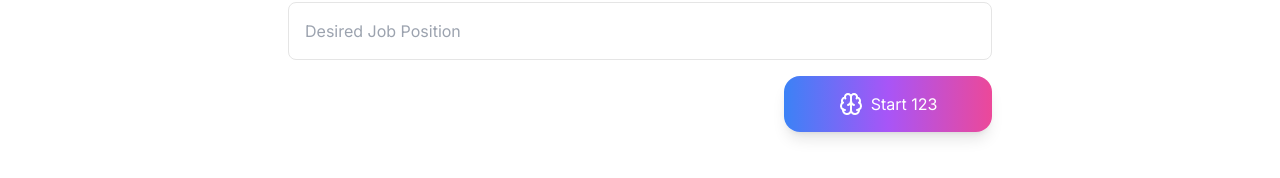
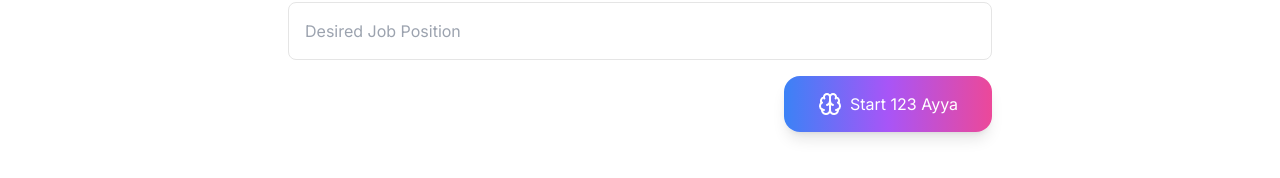
Before and after one commit to ayyadurai-k/sharpai, a React (Vite) app in the folder frontend/: page /dreambox-form in a window 1280 px wide. Shown: the part 414-592 px from the top of the page. Built offline with nearby package versions, Linux system fonts and the light colour scheme; no server answers.

Commit message:
`Update DreamBoxForm.jsx: change 'Start 123' to 'Start 123 Ayya' in button span`

```diff
--- a/frontend/src/Dreambox Module/DreamBoxForm.jsx
+++ b/frontend/src/Dreambox Module/DreamBoxForm.jsx
@@ -166,7 +166,7 @@ function DreamBoxForm() {
                         ) : (
                             <>
                                 <Brain className="h-6 w-6" />
-                                <span>Start 123</span>
+                                <span>Start 123 Ayya</span>
                             </>
                         )}
                     </button>
```
